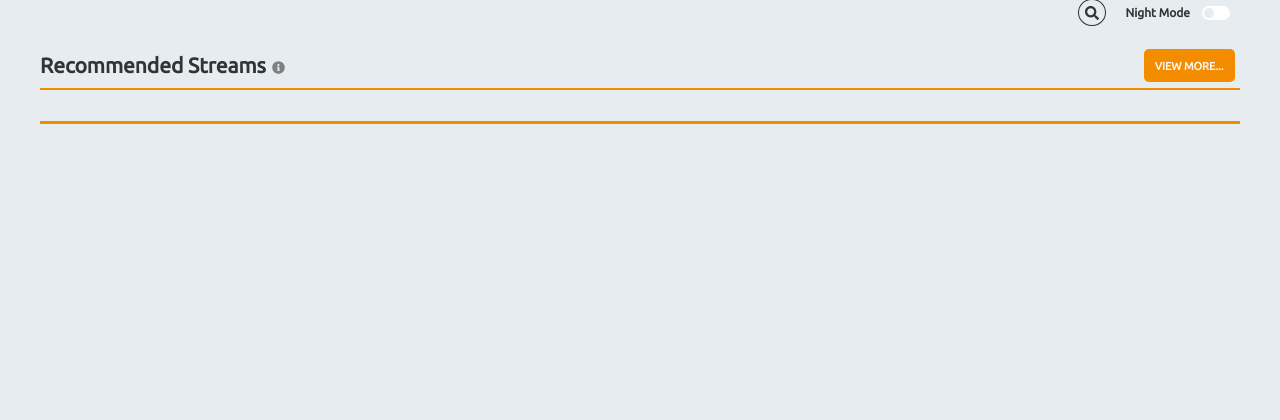
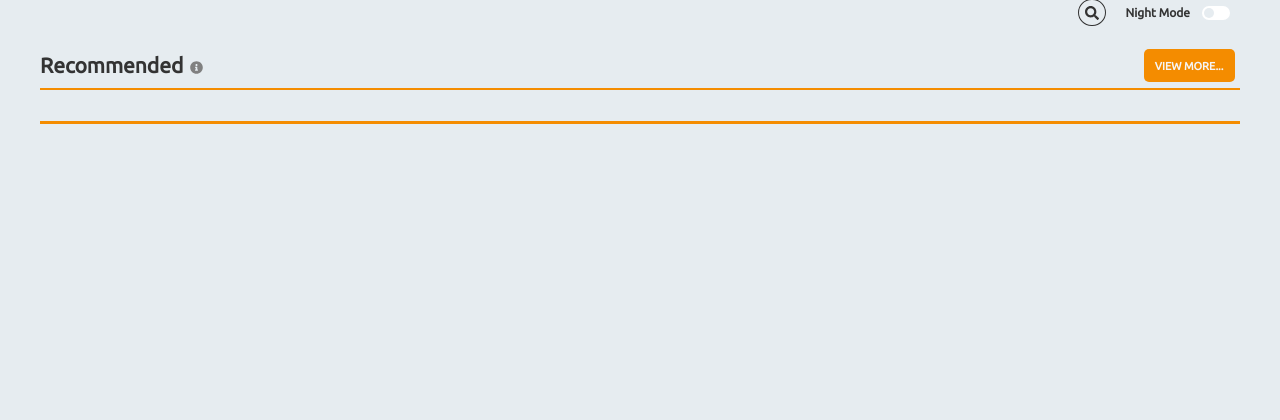
Before and after one commit to peltos/EWA-TeamB, a PHP site: page / in a window 1280 px wide. Shown: the part 96-516 px from the top of the page. Run offline with PHP 8.4, Linux system fonts and the light colour scheme; data that the repository does not hold is empty; a stand-in replaces the project's code that opens the database connection; some libraries are stand-ins or nearby versions.

Commit message:
Changed Recommended Streams to Recommended.

```diff
--- a/application/view/home/index.php
+++ b/application/view/home/index.php
@@ -2,7 +2,7 @@
 
     <h2 class="homepage-title">
         <div>
-            <a href="streams" class="home-title">Recommended Streams</a>
+            <a href="streams" class="home-title">Recommended</a>
             <span class="tooltip">
                 <i class="fas fa-info-circle"></i>
                 <span class="tooltiptext">Our recommendations based on currently most followed channels.</span>
```
